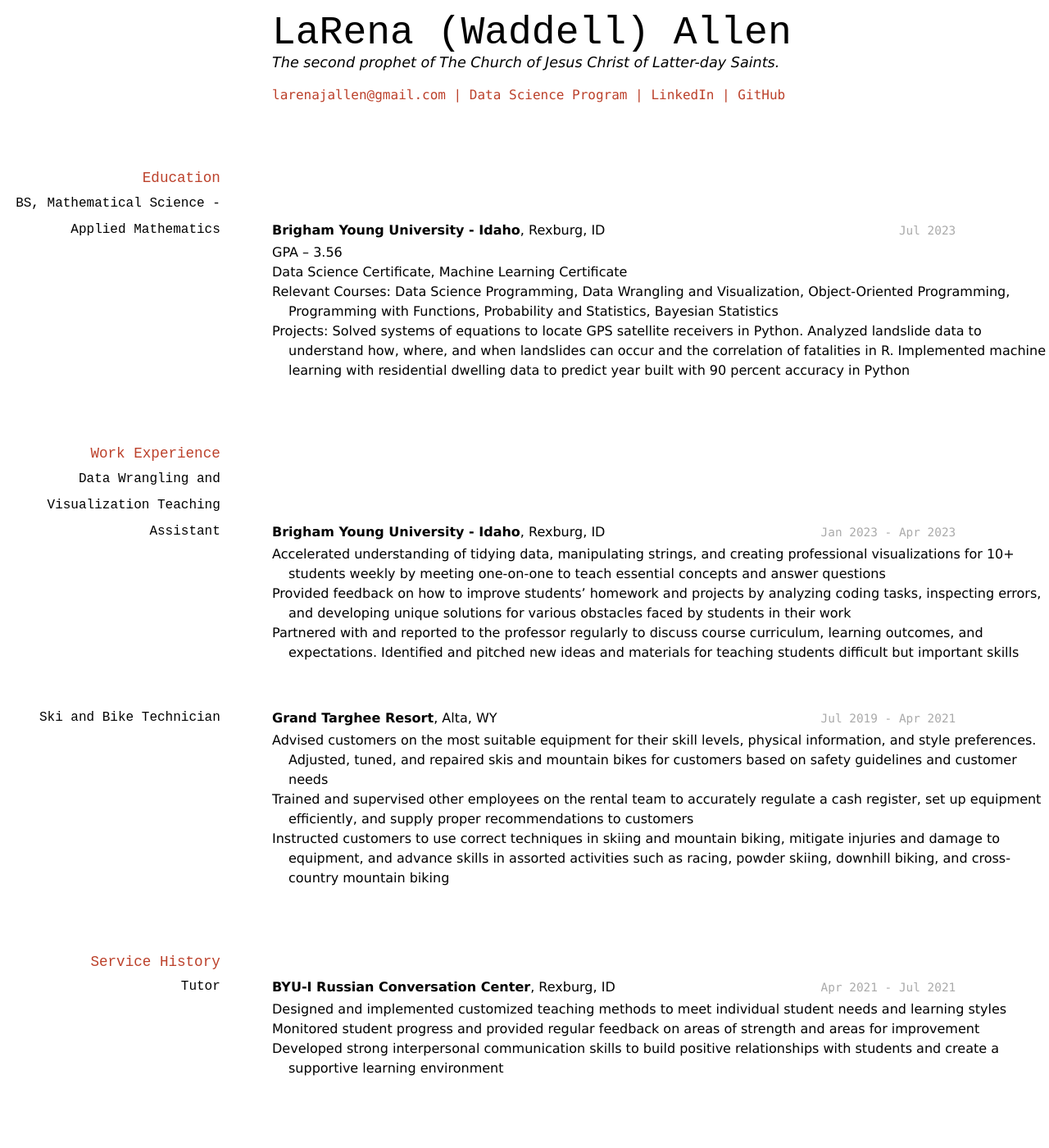
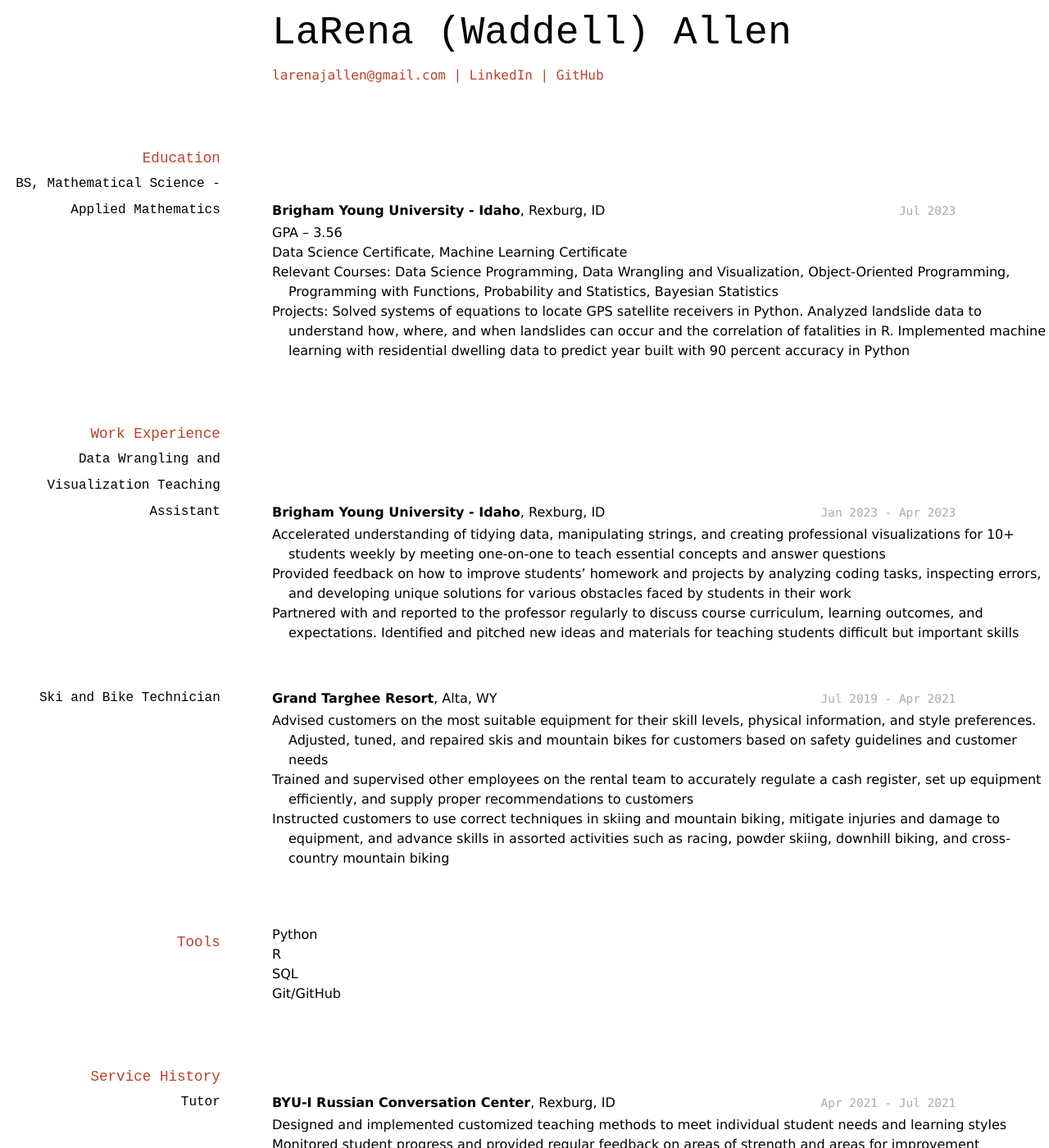
Before and after one commit to byuids-resumes/larenawad_resume, a Jekyll site: the page built from docs/index.md, in a window 1280 px wide and 1400 px high. Shown: the whole window at 82% size. Built offline with Jekyll 4.4.1, drawn with Linux system fonts in a browser that asks for light colours.

Commit message:
Updated resume

```diff
--- a/docs/index.md
+++ b/docs/index.md
@@ -3,11 +3,9 @@ layout: cv
 title: LaRena Allen's Resume
 ---
 # LaRena (Waddell) Allen
-The second prophet of The Church of Jesus Christ of Latter-day Saints.
 
 <div id="webaddress">
 <a href="larenajallen@gmail.com">larenajallen@gmail.com</a>
-| <a href="https://byuidatascience.github.io/development.html">Data Science Program</a>
 | <a href="www.linkedin.com/in/larenajallen">LinkedIn</a>
 | <a href="https://github.com/larenawad/larenawad_resume.git">GitHub</a>
 </div>
@@ -50,6 +48,13 @@ __Grand Targhee Resort__, Alta, WY
 - Instructed customers to use correct techniques in skiing and mountain biking, mitigate injuries and damage to equipment, and advance skills in assorted activities such as racing, powder skiing, downhill biking, and cross-country mountain biking
 
 
+## Tools
+
+- Python
+- R
+- SQL
+- Git/GitHub
+
 
 ## Service History
 
```
